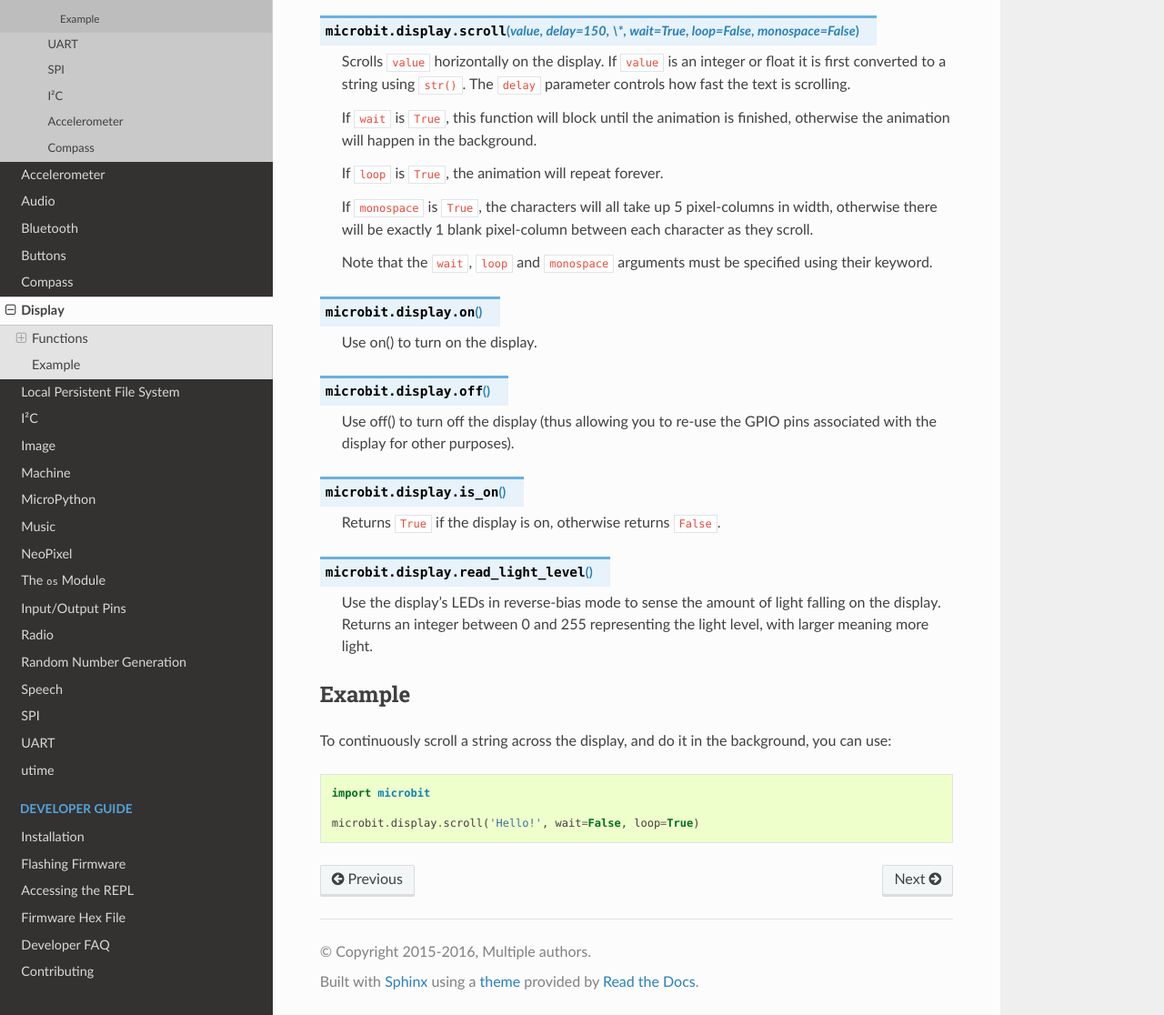
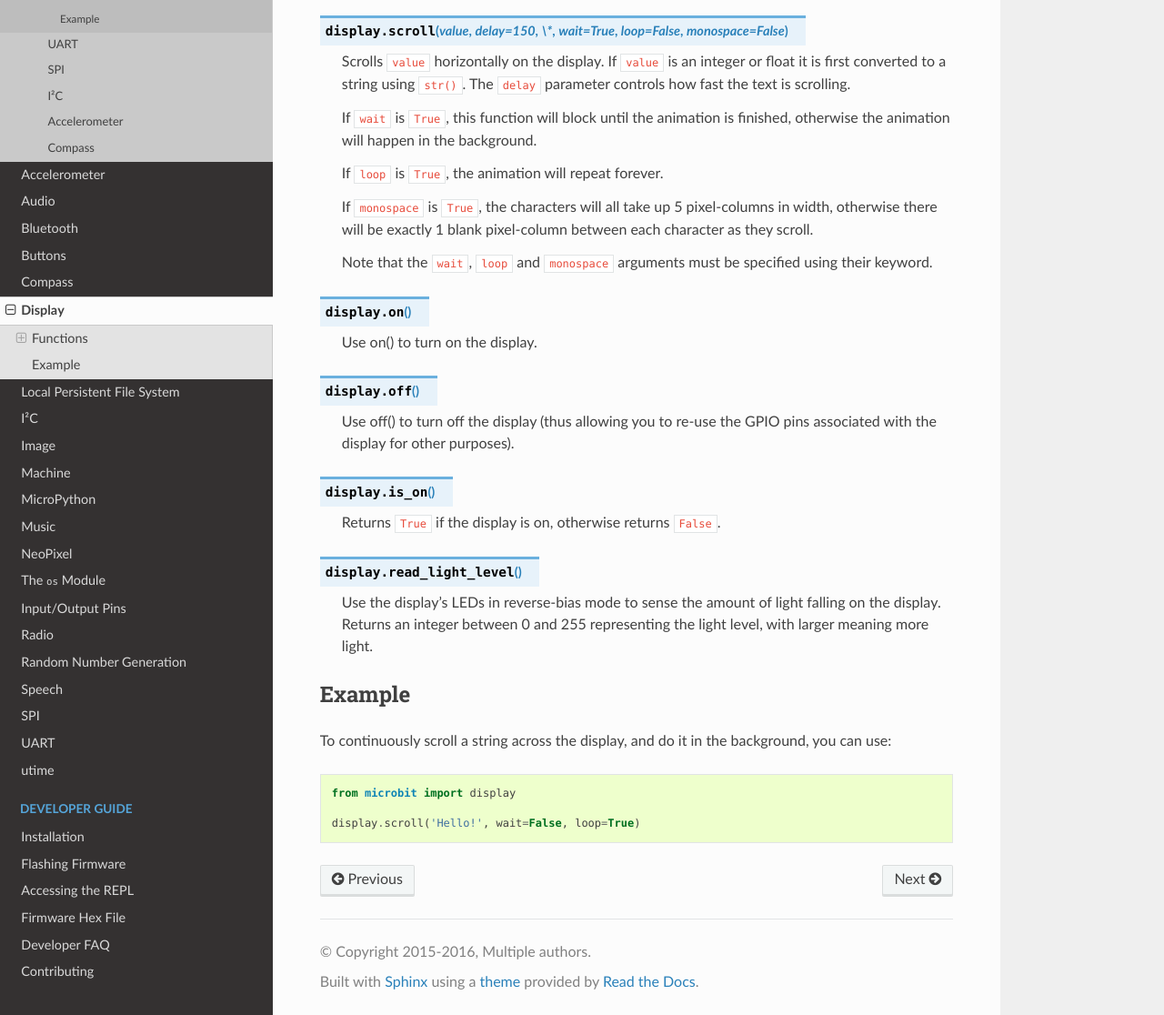
Before and after one commit to bbcmicrobit/micropython, a Sphinx documentation site: the page built from docs/display.rst, in a window 1280 px wide and 1400 px high, scrolled down 1146 px. Shown: the part 284-1400 px from the top of the window at 91% size. Built offline with Sphinx 7.4.7 and the Read the Docs theme 2.0.0, drawn with Linux system fonts in a browser that asks for light colours; some of the changed text lies outside the part shown.

Commit message:
Altered the py:function and other functions that doesn't exist/work
Changed the ".. py:function::" from [microbit.display[ to just [display]
Deleted the [microbit.] in the example code.
Changed from [import microbit] to [from microbit import display" in the example code.

```diff
--- a/docs/display.rst
+++ b/docs/display.rst
@@ -1,7 +1,7 @@
 Display
 *******
 
-.. py:module:: microbit.display
+.. py:module:: display
 
 This module controls the 5×5 LED display on the front of your board. It can
 be used to display images, animations and even text.
@@ -97,6 +97,6 @@ Example
 To continuously scroll a string across the display, and do it in the background,
 you can use::
 
-    import microbit
+    from microbit import display
 
-    microbit.display.scroll('Hello!', wait=False, loop=True)
+    display.scroll('Hello!', wait=False, loop=True)
```
